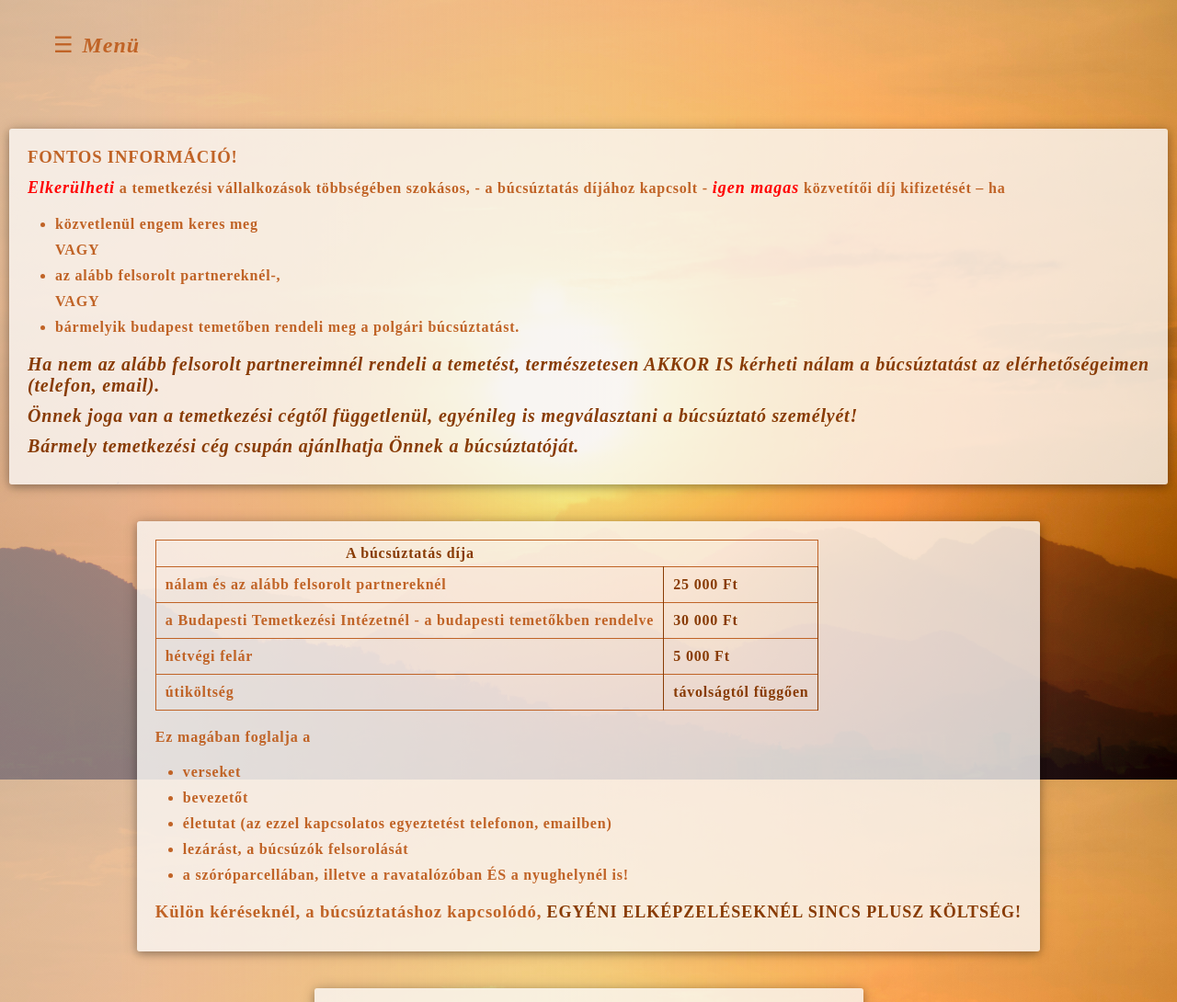
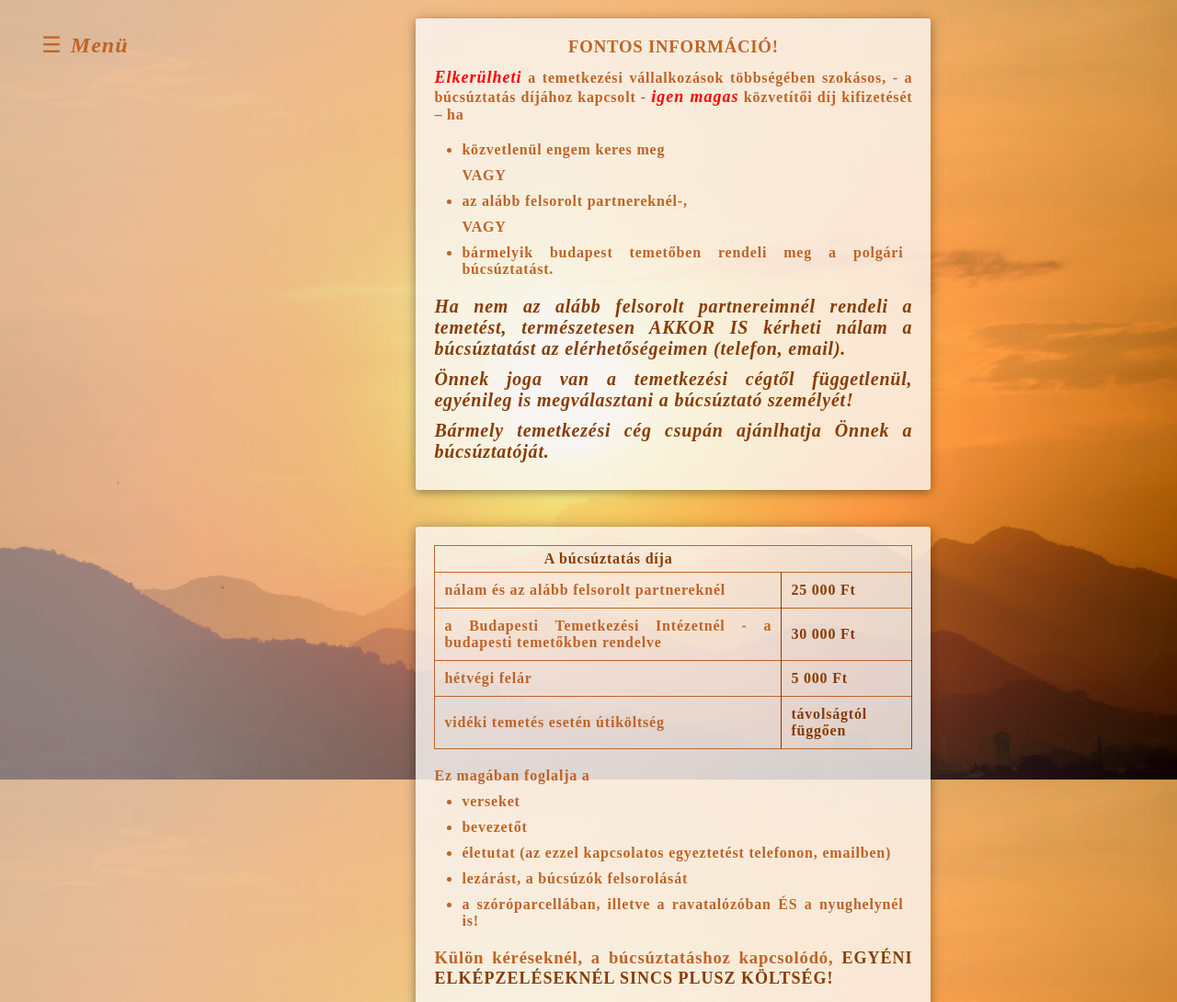
Before and after one commit to tizenkethur/bucsuztato, a plain HTML site: page prices/index.html in a window 1280 px wide. Shown: the top 1090 px of the page at 92% size. Drawn offline with Linux system fonts and the light colour scheme; a web font is replaced by a local one.

Commit message:
prices page modified for every devices and eventListener added to details page

```diff
--- a/contacts/styles.css
+++ b/contacts/styles.css
@@ -1,5 +1,10 @@
 body {
-  background-image: url(../assets/pexels-tim-eiden-1222561.jpg);
+  background-image: linear-gradient(
+      to right bottom,
+      rgb(251, 250, 247),
+      transparent 30%
+    ),
+    url('../assets/pexels-tim-eiden-1222561.jpg');
 }
 
 #content {
@@ -55,3 +60,43 @@ p {
   background-size: cover;
   background-position: center;
 }
+
+@media (min-width: 576px) {
+  #content {
+    max-width: 550px;
+  }
+}
+
+@media (min-width: 670px) {
+  #main-container {
+    flex-direction: row;
+  }
+
+  #content {
+    margin: 40px;
+  }
+}
+
+@media (min-width: 992px) {
+  #main-container {
+    justify-content: space-between;
+  }
+
+  #content {
+    flex-direction: row-reverse;
+    justify-content: center;
+    background: none;
+    box-shadow: none;
+    max-width: 1000px;
+  }
+
+  #text {
+    max-width: 500px;
+  }
+}
+
+@media (min-width: 1570px) {
+  #main-container {
+    justify-content: flex-start;
+  }
+}
--- a/details/index.html
+++ b/details/index.html
@@ -160,7 +160,7 @@
       </div>
     </div>
   </div>
-  <script src="../app.js"></script>
+  <script src="./details-app.js"></script>
 </body>
 
 </html>
--- a/details/styles.css
+++ b/details/styles.css
@@ -10,11 +10,15 @@ body {
 #content {
   background: none;
   box-shadow: none;
+  padding: 0px;
+  margin: 0;
 }
 
 .details-box {
   margin: 30px 0;
+  padding: 20px;
   text-align: justify;
+  width: 375px;
 }
 
 .details-box ul {
@@ -22,22 +26,13 @@ body {
 }
 
 .question {
-  width: 300px;
+  text-align: center;
   cursor: pointer;
 }
 
 .hide {
   display: none;
-  /* margin-left: 30px; */
-  /* width: 700px; */
-}
-
-.details-box:hover {
-  width: 100%;
-}
-
-.question:hover + .hide {
-  display: block;
+  margin-top: 30px;
 }
 
 h3 {
@@ -66,3 +61,30 @@ p {
 .details-box li {
   margin: 10px 0;
 }
+
+@media (min-width: 576px) {
+  .details-box {
+    max-width: 560px;
+  }
+}
+
+@media (min-width: 768px) {
+  #main-container {
+    flex-direction: row;
+  }
+
+  #content {
+    align-items: flex-start;
+    padding: 0 20px;
+  }
+
+  .details-box {
+    flex-direction: row;
+    max-width: 92%;
+  }
+
+  .hide {
+    padding: 0 20px;
+    margin: 0;
+  }
+}
--- a/introduction/styles.css
+++ b/introduction/styles.css
@@ -26,6 +26,7 @@ p {
     display: inline-block;
     padding: 20px;
   }
+
   #image {
     float: right;
     margin-top: 10px;
--- a/prices/index.html
+++ b/prices/index.html
@@ -71,7 +71,9 @@
       </div>
 
       <div id='second-box' class='prices-box'>
+        <div id='table-holder'>
           <div>
+
             <table>
               <thead>
                 <tr>
@@ -94,7 +96,7 @@
                   <td class='price'>5 000 Ft</td>
                 </tr>
                 <tr>
-                <td>útiköltség</td>
+                  <td>vidéki temetés esetén útiköltség</td>
                   <td class='price'>távolságtól függően</td>
                 </tr>
               </tbody>
@@ -114,6 +116,7 @@
             Külön kéréseknél, a búcsúztatáshoz kapcsolódó, <span>EGYÉNI
               ELKÉPZELÉSEKNÉL SINCS PLUSZ KÖLTSÉG!</span>
           </h3>
+        </div>
       </div>
 
       <div id='third-box' class='prices-box'>
--- a/prices/styles.css
+++ b/prices/styles.css
@@ -8,20 +8,24 @@ body {
 }
 
 #content {
+  align-items: center;
   background: none;
   box-shadow: none;
   text-align: justify;
+  padding: 0;
 }
 
 .prices-box {
   display: flex;
   flex-direction: column;
+  align-items: center;
   background-color: rgba(250, 248, 246, 0.8);
   box-shadow: 0 1px 16px 0 rgba(0, 0, 0, 0.2), 0 2px 8px 0 rgba(0, 0, 0, 0.14),
     0 4px 8px -1px rgba(0, 0, 0, 0.12);
   margin: 20px 0;
   padding: 20px;
   border-radius: 3px;
+  max-width: 560px;
 }
 
 h3 {
@@ -88,9 +92,13 @@ td {
   color: rgb(136, 59, 4);
 }
 
+#second-box {
+  height: 605.2px;
+}
+
 #third-box {
   font-size: 18px;
-  padding: 36px;
+  padding: 30px;
 }
 
 #third-box a {
@@ -105,3 +113,29 @@ td {
 #third-box li {
   font-style: italic;
 }
+
+@media (min-width: 768px) {
+  #main-container {
+    flex-direction: row;
+    justify-content: space-between;
+  }
+
+  #content {
+    padding: 0 20px;
+  }
+}
+
+@media (min-width: 1024px) {
+  #content {
+    flex-direction: row;
+    flex-wrap: wrap;
+    align-items: flex-start;
+  }
+
+  .prices-box {
+    margin-right: 10px;
+  }
+}
+
+@media (min-width: 1900px) {
+}
--- a/quotes/styles.css
+++ b/quotes/styles.css
@@ -11,6 +11,7 @@ body {
   background: none;
   box-shadow: none;
   text-align: justify;
+  padding: 0;
 }
 
 #quote-intro {
--- a/style.css
+++ b/style.css
@@ -99,11 +99,11 @@ span {
   margin: 30px 30px;
 }
 
-#content, .details-box {
+#content,
+.details-box {
   display: flex;
-  align-items: center;
   flex-direction: column;
-  justify-content: center;
+  justify-content: space-around;
   padding: 20px;
   border-radius: 3px;
   font-weight: bolder;
```
Also changed, not shown: contacts/index.html (+2 -0 lines), details/details-app.js (added, +38 -0 lines). Lines whose indentation alone changed are shown as unchanged.
